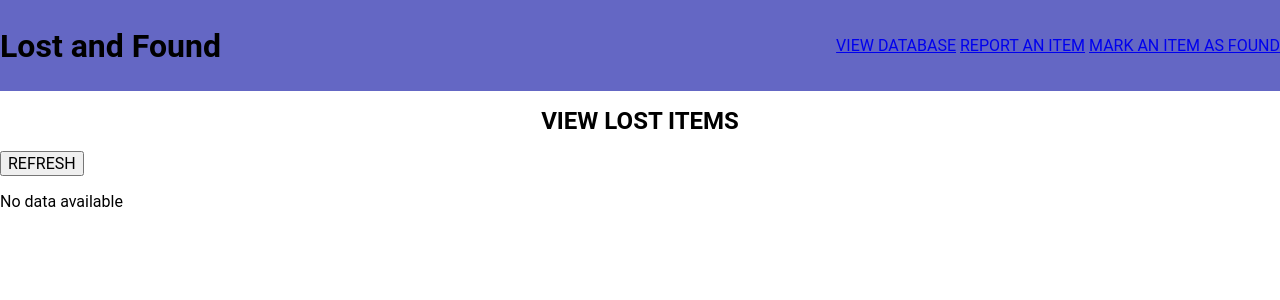
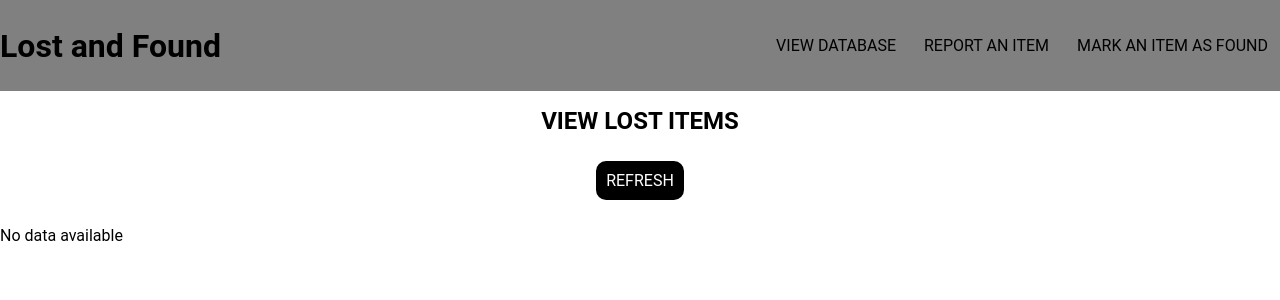
Before and after one commit to Gabareal/courseworkWebsite-py, a Flask app: page /view in a window 1280 px wide. Shown: the top 300 px of the page. Run offline with Flask 3, Linux system fonts and the light colour scheme.

Commit message:
Update view.css

```diff
--- a/static/view.css
+++ b/static/view.css
@@ -1,6 +1,6 @@
 :root {
     --color-primary: #ffffff;
-    --color-accent: #6467c4;
+    --color-accent: gray;
     --color-CTA: black;
 }
 *{font-size: 1rem;font-family: 'Roboto', sans-serif;}
@@ -22,14 +22,16 @@ nav {
     color: var(--color-CTA);
 }
 
-.navButtons > button{
+.navButtons > a{
     margin: 0 10px;
     border: none;
     background-color: var(--color-accent);
     transition-duration: 0.3s;
     padding:2px;
+    color: black;
+    text-decoration: none;
 }
-.navButtons > button:hover {
+.navButtons > a:hover {
     border-bottom: 2px black solid;
 }
 
@@ -44,7 +46,11 @@ h1 {
     text-align: center;
     font-size: 1.5rem;
 }
-#loadDB {
+form {
+    display: flex;
+    justify-content: center;
+}
+form>button {
     padding: 10px;
     border-radius: 10px;
     border: none;
```
